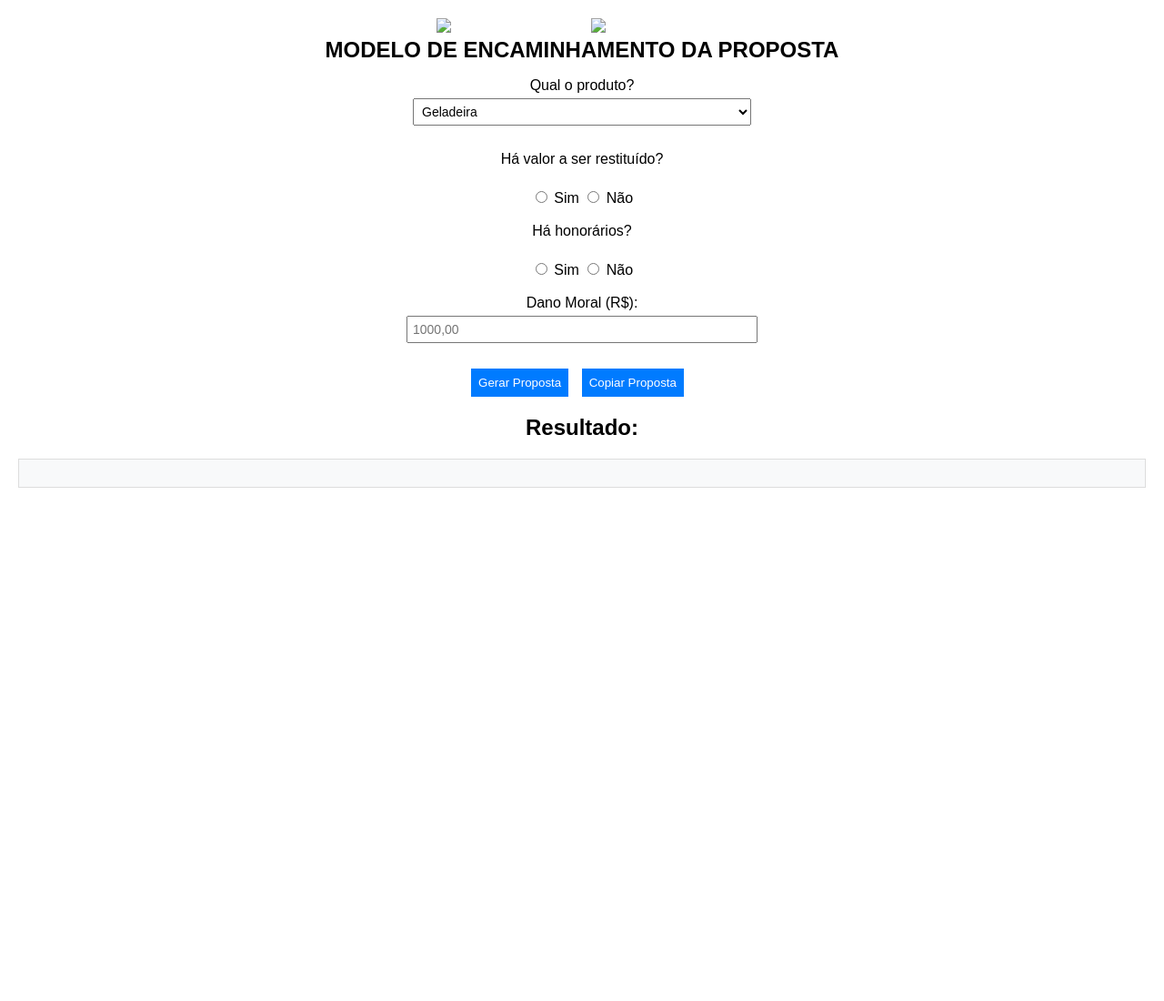
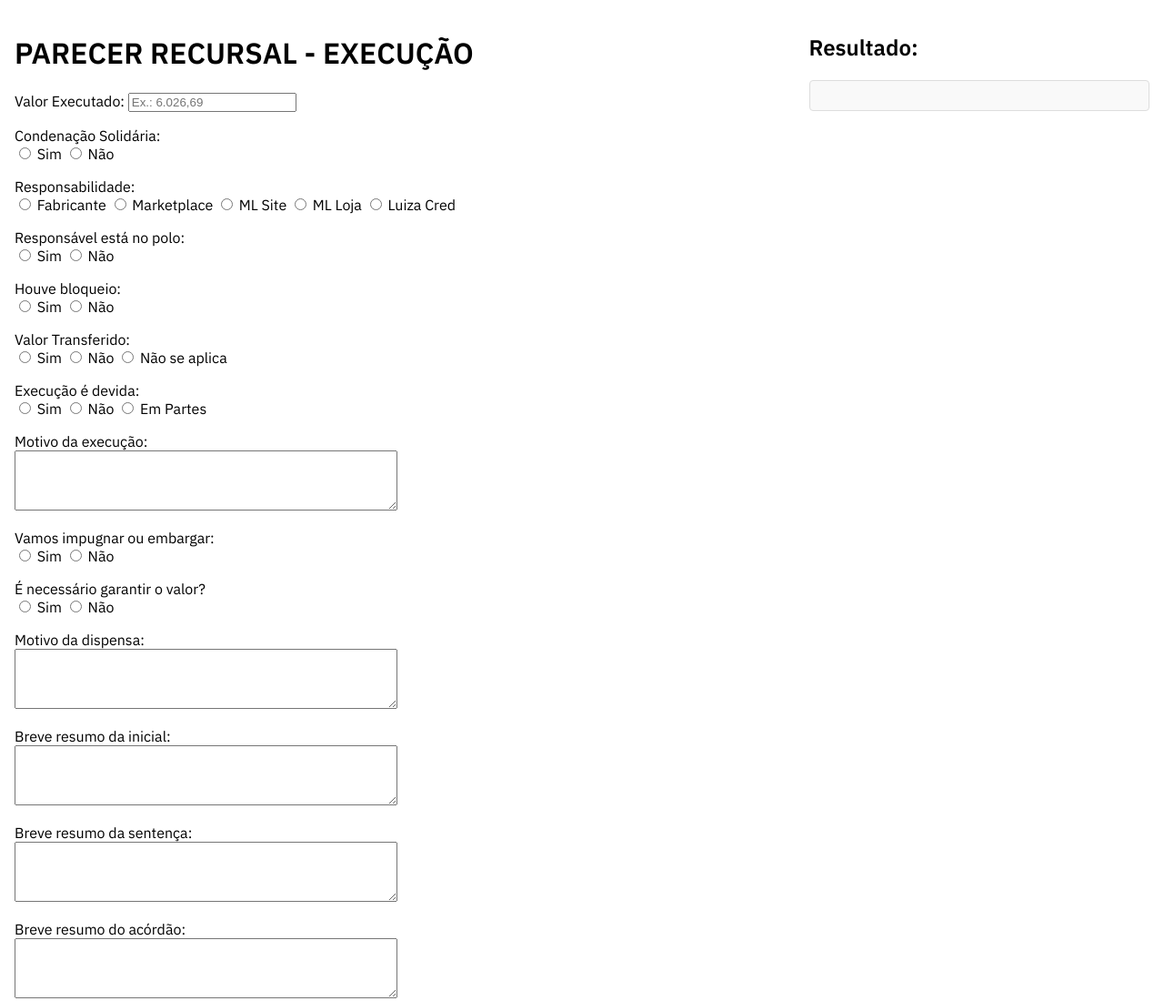
Before and after one commit to Rafabernardo87/PARECEREXECU-O, a plain HTML site: page index.html in a window 1280 px wide. Shown: the top 1100 px of the page at 91% size. Before the commit the page ends 800 px from the top, so only its background shows below. Drawn offline with Linux system fonts and the light colour scheme.

Commit message:
Update index.html

```diff
--- a/index.html
+++ b/index.html
@@ -1,193 +1,279 @@
 <!DOCTYPE html>
-<html lang="pt-BR">
+<html>
 <head>
-  <meta charset="UTF-8">
-  <meta name="viewport" content="width=device-width, initial-scale=1.0">
-  <title>MODELO DE ENCAMINHAMENTO DA PROPOSTA</title>
+  <title>PARECER RECURSAL - EXECUÇÃO</title>
   <style>
+    /* Importa a fonte IBM Plex Sans */
+    @import url('https://fonts.googleapis.com/css2?family=IBM+Plex+Sans:wght@400;600&display=swap');
+
+    /* Aplica a fonte ao corpo e elementos de texto */
     body {
-      font-family: 'Aptos Corpos', sans-serif;
-      margin: 20px;
-      text-align: center;
+      font-family: 'IBM Plex Sans', sans-serif;
+      margin: 0;
+      padding: 0;
     }
-    label {
-      display: block;
-      margin-bottom: 5px;
+
+    .container {
+      display: flex;
+      flex-direction: row;
+      justify-content: space-between;
+      padding: 16px;
     }
-    input[type="text"], select {
+
+    .form-section {
+      width: 65%;
+    }
+
+    .result-section {
       width: 30%;
-      padding: 5px;
-      margin-bottom: 10px;
-      font-size: 14px;
+      margin-left: 16px;
     }
+
+    #resultadoTexto {
+      white-space: pre-wrap;
+      background-color: #f9f9f9;
+      padding: 16px;
+      border: 1px solid #ddd;
+      border-radius: 4px;
+      height: auto;
+      overflow-y: auto;
+    }
+
     button {
-      padding: 8px;
-      margin-right: 10px;
-      background-color: #007bff;
-      color: #fff;
-      border: none;
-      cursor: pointer;
+      font-family: 'IBM Plex Sans', sans-serif;
     }
-    button:hover {
-      background-color: #0056b3;
-    }
-    pre {
-      background-color: #f8f9fa;
-      padding: 15px;
-      border: 1px solid #ddd;
-      white-space: pre-wrap;
-    }
-    #valorRestituicaoDiv, #honorariosDiv {
-      display: none;
-    }
-    .logo-container {
-      display: flex;
-      justify-content: center;
-      align-items: center;
-      gap: 20px;
-      margin-bottom: 05px;
-    }
-    .logo {
-      width: 150px;
-      height: auto;
-    }
-    h1 {
-      margin-top: 02px;
-      font-size: 24px;
-      font-weight: bold;
+
+    .spacing {
+      margin-bottom: 16px;
     }
   </style>
   <script>
-    function formatarValor(valor) {
-      return valor.toLocaleString('pt-BR', { minimumFractionDigits: 2, maximumFractionDigits: 2 });
+    function selecionarTexto() {
+      const elemento = document.getElementById("resultadoTexto");
+
+      if (document.body.createTextRange) {
+        const range = document.body.createTextRange();
+        range.moveToElementText(elemento);
+        range.select();
+      } else if (window.getSelection) {
+        const range = document.createRange();
+        range.selectNode(elemento);
+        window.getSelection().removeAllRanges();
+        window.getSelection().addRange(range);
+      }
+
+      document.execCommand("copy");
+      alert("Resultado copiado para a área de transferência!");
     }
 
-    function exibirCampoRestituicao() {
-      const resposta = document.querySelector('input[name="valorRestituicaoPergunta"]:checked');
-      const valorRestituicaoDiv = document.getElementById("valorRestituicaoDiv");
-      if (resposta && resposta.value === "Sim") {
-        valorRestituicaoDiv.style.display = "block";
-      } else {
-        valorRestituicaoDiv.style.display = "none";
-      }
-      ajustarDanoMoral();
-    }
+    function obterOpcaoSelecionada() {
+      const valorExecutado = document.getElementById("valorExecutado").value || "N/A";
+      const condenacaoSolidaria = document.querySelector('input[name="condenacaoSolidaria"]:checked')?.value || "N/A";
+      const responsabilidade = document.querySelector('input[name="responsabilidade"]:checked')?.value || "N/A";
+      const responsavelPolo = document.querySelector('input[name="responsavelPolo"]:checked')?.value || "N/A";
+      const houveBloqueio = document.querySelector('input[name="houveBloqueio"]:checked')?.value || "N/A";
+      const valorTransferido = document.querySelector('input[name="valorTransferido"]:checked')?.value || "N/A";
+      const execucaoDevida = document.querySelector('input[name="execucaoDevida"]:checked')?.value || "N/A";
+      const motivoExecucao = document.getElementById("motivoExecucao").value.trim() || "N/A";
+      const impugnarEmbargar = document.querySelector('input[name="impugnarEmbargar"]:checked')?.value || "N/A";
+      const garantirValor = document.querySelector('input[name="garantirValor"]:checked')?.value || "N/A";
+      const motivoDispensa = document.getElementById("motivoDispensa").value.trim() || "N/A";
+      const resumoInicial = document.getElementById("resumoInicial").value.trim() || "N/A";
+      const resumoSentenca = document.getElementById("resumoSentenca").value.trim() || "N/A";
+      const resumoAcordao = document.getElementById("resumoAcordao").value.trim() || "N/A";
+      const resumoDecisao = document.getElementById("resumoDecisao").value.trim() || "N/A";
+      const parecerFinal = document.querySelector('input[name="parecerFinal"]:checked')?.value || "N/A";
+      const motivoParecer = document.getElementById("motivoParecer").value.trim() || "N/A";
 
-    function exibirCampoHonorarios() {
-      const resposta = document.querySelector('input[name="honorariosPergunta"]:checked');
-      const honorariosDiv = document.getElementById("honorariosDiv");
-      if (resposta && resposta.value === "Sim") {
-        honorariosDiv.style.display = "block";
-      } else {
-        honorariosDiv.style.display = "none";
-      }
-    }
+      const resultado = `
+    • VALOR EXECUTADO:
 
-    function ajustarDanoMoral() {
-      const produto = document.getElementById("produto").value;
-      const valorRestituicao = parseFloat(document.getElementById("valorRestituicao").value.replace(".", "").replace(",", ".")) || 0;
-      let danoMoralBase = 0;
+        R$ ${valorExecutado}
 
-      // Define o valor base do dano moral com base no valor da restituição
-      if (valorRestituicao >= 200 && valorRestituicao <= 1000) {
-        danoMoralBase = 1000;
-      } else if (valorRestituicao > 1000 && valorRestituicao <= 5000) {
-        danoMoralBase = 1400;
-      }
+    • CONDENAÇÃO SOLIDÁRIA:
 
-      // Acrescenta 300 ao dano moral se o produto não for "outros produtos"
-      if (produto !== "outros produtos") {
-        danoMoralBase += 300;
-      }
+        ${condenacaoSolidaria}
 
-      // Exibe o valor calculado no campo de Dano Moral
-      document.getElementById("danoMoral").value = danoMoralBase > 0 ? formatarValor(danoMoralBase) : "";
-    }
+    • RESPONSABILIDADE:
 
-    function gerarProposta() {
-      const valorRestituicao = parseFloat(document.getElementById("valorRestituicao").value.replace(".", "").replace(",", ".")) || 0;
-      const danoMoral = parseFloat(document.getElementById("danoMoral").value.replace(".", "").replace(",", ".")) || 0;
+        ${responsabilidade}
 
-      let honorariosPercentual = 0;
-      const honorariosVisivel = document.getElementById("honorariosDiv").style.display === "block";
-      if (honorariosVisivel) {
-        honorariosPercentual = parseFloat(document.getElementById("honorarios").value.replace(".", "").replace(",", ".")) / 100 || 0;
-      }
+    • RESPONSÁVEL ESTÁ NO POLO:
 
-      const honorariosValor = (danoMoral * honorariosPercentual).toFixed(2);
-      const valorTotal = (danoMoral + valorRestituicao + parseFloat(honorariosValor)).toFixed(2);
+        ${responsavelPolo}
 
-      let resultado = "";
-      resultado += "Valor Total: R$ " + formatarValor(valorTotal) + "\n";
-      resultado += "Dano moral: R$ " + formatarValor(danoMoral) + "\n";
-      resultado += "Dano material (RESTITUIÇÃO DO VALOR DO PRODUTO): R$ " + formatarValor(valorRestituicao) + "\n";
-      if (honorariosVisivel) {
-        resultado += "Honorários: R$ " + formatarValor(honorariosValor) + "\n";
-      }
-      resultado += "Prazo de cumprimento do dano moral: 20 dias úteis\n";
-      resultado += "Forma de pagamento: Conta corrente ou depósito judicial\n";
-      resultado += "Prazo de cumprimento da obrigação de fazer: não há\n";
+    • HOUVE BLOQUEIO:
+
+        ${houveBloqueio}
+
+    • VALOR TRANSFERIDO:
+
+        ${valorTransferido}
+
+    • EXECUÇÃO É DEVIDA:
+
+        ${execucaoDevida}
+
+    • MOTIVO DA EXECUÇÃO:
+
+        ${motivoExecucao}
+
+    • IMPUGNAR/EMBARGAR:
+
+        ${impugnarEmbargar}
+
+    • NECESSÁRIO GARANTIR O VALOR:
+
+        ${garantirValor}
+
+    • MOTIVO DA DISPENSA:
+
+        ${motivoDispensa}
+
+    • BREVE RESUMO DA INICIAL:
+
+        ${resumoInicial}
+
+    • BREVE RESUMO DA SENTENÇA:
+
+        ${resumoSentenca}
+
+    • BREVE RESUMO DO ACÓRDÃO:
+
+        ${resumoAcordao}
+
+    • BREVE RESUMO DA DECISÃO:
+
+        ${resumoDecisao}
+
+    • PARECER FINAL DO ESCRITÓRIO:
+
+        ${parecerFinal}
+
+    • MOTIVO DO PARECER:
+
+        ${motivoParecer}
+      `;
 
       document.getElementById("resultadoTexto").innerText = resultado;
-    }
-
-    function copiarProposta() {
-      const resultadoTexto = document.getElementById("resultadoTexto").innerText;
-      navigator.clipboard.writeText(resultadoTexto).then(() => {
-        alert("Proposta copiada para a área de transferência!");
-      }).catch(err => {
-        alert("Erro ao copiar proposta: " + err);
-      });
     }
   </script>
 </head>
 <body>
-  <div class="logo-container">
-    <img src="logo.magalu.png" class="logo">
-    <img src="logo.qca.png" class="logo">
-  </div>
+  <div class="container">
+    <div class="form-section">
+      <h1>PARECER RECURSAL - EXECUÇÃO</h1>
+      <form>
+        <div class="spacing">
+          <label>Valor Executado:</label>
+          <input type="text" id="valorExecutado" placeholder="Ex.: 6.026,69">
+        </div>
 
-  <h1>MODELO DE ENCAMINHAMENTO DA PROPOSTA</h1>
+        <div class="spacing">
+          <label>Condenação Solidária:</label><br>
+          <input type="radio" name="condenacaoSolidaria" value="Sim"> Sim
+          <input type="radio" name="condenacaoSolidaria" value="Não"> Não
+        </div>
 
-  <form>
-    <label>Qual o produto?</label>
-    <select id="produto" onchange="ajustarDanoMoral()">
-      <option value="geladeira">Geladeira</option>
-      <option value="fogão">Fogão</option>
-      <option value="celular">Celular</option>
-      <option value="máquina de lavar">Máquina de lavar</option>
-      <option value="tv">TV</option>
-      <option value="cama">Cama</option>
-      <option value="computador">Computador</option>
-      <option value="outros produtos">Outros produtos</option>
-    </select><br><br>
+        <div class="spacing">
+          <label>Responsabilidade:</label><br>
+          <input type="radio" name="responsabilidade" value="Fabricante"> Fabricante
+          <input type="radio" name="responsabilidade" value="Marketplace"> Marketplace
+          <input type="radio" name="responsabilidade" value="ML Site"> ML Site
+          <input type="radio" name="responsabilidade" value="ML Loja"> ML Loja
+          <input type="radio" name="responsabilidade" value="Luiza Cred"> Luiza Cred
+        </div>
 
-    <label>Há valor a ser restituído?</label><br>
-    <input type="radio" name="valorRestituicaoPergunta" value="Sim" onclick="exibirCampoRestituicao()"> Sim
-    <input type="radio" name="valorRestituicaoPergunta" value="Não" onclick="exibirCampoRestituicao()"> Não<br><br>
+        <div class="spacing">
+          <label>Responsável está no polo:</label><br>
+          <input type="radio" name="responsavelPolo" value="Sim"> Sim
+          <input type="radio" name="responsavelPolo" value="Não"> Não
+        </div>
 
-    <div id="valorRestituicaoDiv">
-      <label for="valorRestituicao">Valor a Restituir (R$):</label>
-      <input type="text" id="valorRestituicao" placeholder="1000,00" oninput="ajustarDanoMoral()"><br><br>
+        <div class="spacing">
+          <label>Houve bloqueio:</label><br>
+          <input type="radio" name="houveBloqueio" value="Sim"> Sim
+          <input type="radio" name="houveBloqueio" value="Não"> Não
+        </div>
+
+        <div class="spacing">
+          <label>Valor Transferido:</label><br>
+          <input type="radio" name="valorTransferido" value="Sim"> Sim
+          <input type="radio" name="valorTransferido" value="Não"> Não
+          <input type="radio" name="valorTransferido" value="Não se aplica"> Não se aplica
+        </div>
+
+        <div class="spacing">
+          <label>Execução é devida:</label><br>
+          <input type="radio" name="execucaoDevida" value="Sim"> Sim
+          <input type="radio" name="execucaoDevida" value="Não"> Não
+          <input type="radio" name="execucaoDevida" value="Em Partes"> Em Partes
+        </div>
+
+        <div class="spacing">
+          <label>Motivo da execução:</label><br>
+          <textarea id="motivoExecucao" rows="4" cols="50"></textarea>
+        </div>
+
+        <div class="spacing">
+          <label>Vamos impugnar ou embargar:</label><br>
+          <input type="radio" name="impugnarEmbargar" value="Sim"> Sim
+          <input type="radio" name="impugnarEmbargar" value="Não"> Não
+        </div>
+
+        <div class="spacing">
+          <label>É necessário garantir o valor?</label><br>
+          <input type="radio" name="garantirValor" value="Sim"> Sim
+          <input type="radio" name="garantirValor" value="Não"> Não
+        </div>
+
+        <div class="spacing">
+          <label>Motivo da dispensa:</label><br>
+          <textarea id="motivoDispensa" rows="4" cols="50"></textarea>
+        </div>
+
+        <div class="spacing">
+          <label>Breve resumo da inicial:</label><br>
+          <textarea id="resumoInicial" rows="4" cols="50"></textarea>
+        </div>
+
+        <div class="spacing">
+          <label>Breve resumo da sentença:</label><br>
+          <textarea id="resumoSentenca" rows="4" cols="50"></textarea>
+        </div>
+
+        <div class="spacing">
+          <label>Breve resumo do acórdão:</label><br>
+          <textarea id="resumoAcordao" rows="4" cols="50"></textarea>
+        </div>
+
+        <div class="spacing">
+          <label>Breve resumo da decisão:</label><br>
+          <textarea id="resumoDecisao" rows="4" cols="50"></textarea>
+        </div>
+
+        <div class="spacing">
+          <label>Parecer final do escritório:</label><br>
+          <input type="radio" name="parecerFinal" value="Dispensar e pagar"> Dispensar e pagar
+          <input type="radio" name="parecerFinal" value="Dispensar e convolar"> Dispensar e convolar
+          <input type="radio" name="parecerFinal" value="Embargar/impugnar"> Embargar/impugnar
+          <input type="radio" name="parecerFinal" value="Questionar responsável por e-mail"> Questionar responsável por e-mail
+        </div>
+
+        <div class="spacing">
+          <label>Motivo do parecer:</label><br>
+          <textarea id="motivoParecer" rows="4" cols="50"></textarea>
+        </div>
+
+        <button type="button" onclick="obterOpcaoSelecionada()">Gerar Parecer</button>
+        <button type="button" onclick="selecionarTexto()">Copiar Resultado</button>
+      </form>
     </div>
 
-    <label>Há honorários?</label><br>
-    <input type="radio" name="honorariosPergunta" value="Sim" onclick="exibirCampoHonorarios()"> Sim
-    <input type="radio" name="honorariosPergunta" value="Não" onclick="exibirCampoHonorarios()"> Não<br><br>
-
-    <div id="honorariosDiv">
-      <label for="honorarios">Honorários (%):</label>
-      <input type="text" id="honorarios" placeholder="10"><br><br>
+    <div class="result-section">
+      <h2>Resultado:</h2>
+      <pre id="resultadoTexto"></pre>
     </div>
-
-    <label for="danoMoral">Dano Moral (R$):</label>
-    <input type="text" id="danoMoral" placeholder="1000,00"><br><br>
-
-    <button type="button" onclick="gerarProposta()">Gerar Proposta</button>
-    <button type="button" onclick="copiarProposta()">Copiar Proposta</button>
-  </form>
-
-  <h2>Resultado:</h2>
-  <pre id="resultadoTexto"></pre>
+  </div>
 </body>
 </html>
```
